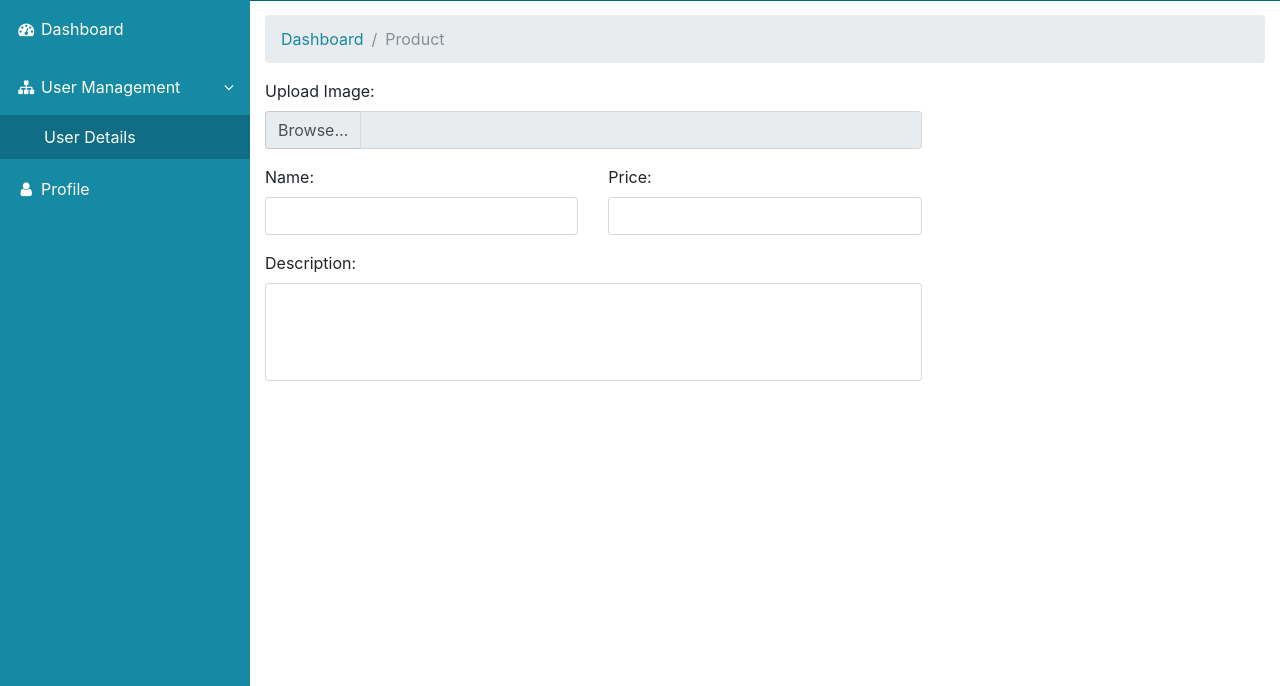
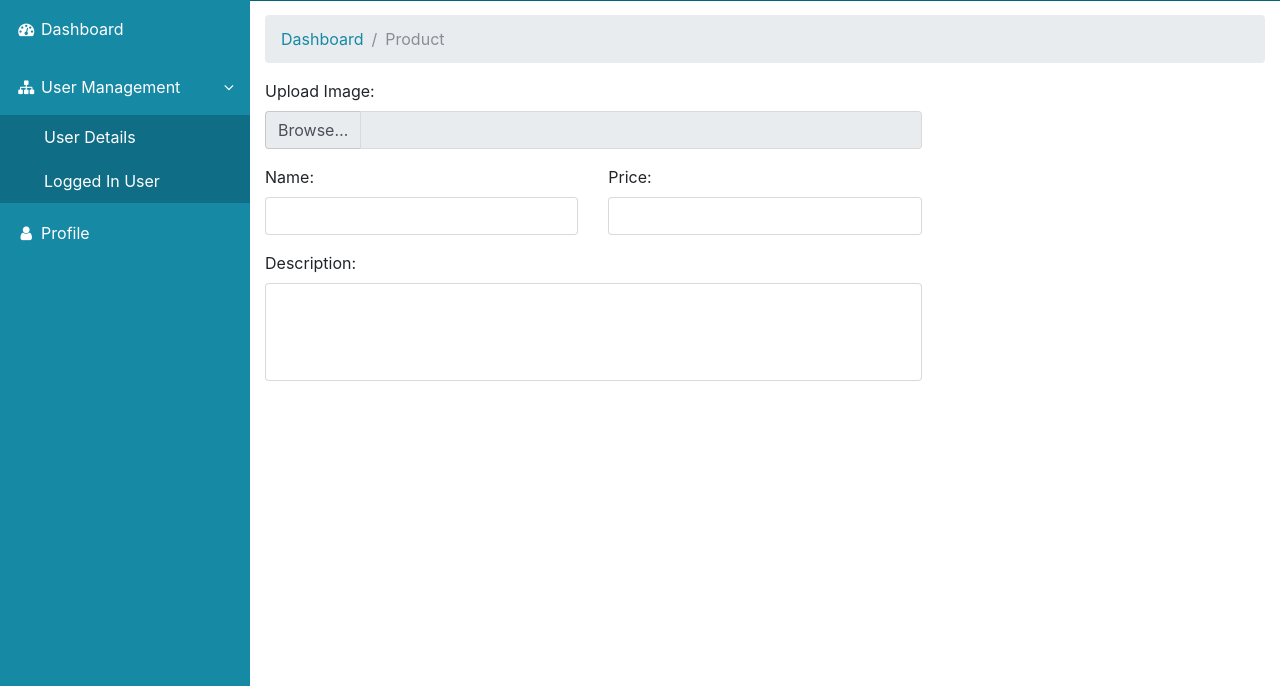
Before and after one commit to Kuntal-Nat-IT/NewsApp, a Django app: page /superadmin/ in a window 1280 px wide, after a click on "User Management". Shown: the part 57-743 px from the top of the page. Run offline with Django 3.2, Linux system fonts and the light colour scheme; some libraries are stand-ins or nearby versions.

Commit message:
user management modification

```diff
--- a/AdminApp/templates/AdminApp/index.html
+++ b/AdminApp/templates/AdminApp/index.html
@@ -66,9 +66,9 @@
 					<li>
 						<a href="navbar.html">User Details</a>
 					</li>
-					<!-- <li>
-						<a href="cards.html">Menu Second Level</a>
-					</li> -->
+					 <li>
+						<a href="#">Logged In User</a>
+					</li>
 					<li>
 						<!-- <a class="nav-link-collapse collapsed" data-toggle="collapse" href="#collapseMulti2">Menu Second Level</a> -->
 						<!-- <ul class="sidenav-third-level collapse" id="collapseMulti2"> -->
@@ -85,6 +85,7 @@
 					</li>
 				</ul>
 			</li>
+
 
 			<li class="nav-item" data-toggle="tooltip" data-placement="right" title="Dashboard">
 				<a class="nav-link" href="profile.html">
--- a/AdminApp/templates/AdminApp/profile.html
+++ b/AdminApp/templates/AdminApp/profile.html
@@ -84,6 +84,9 @@
 					</li>
 				</ul>
 			</li>
+
+
+
 			<li class="nav-item" data-toggle="tooltip" data-placement="right" title="Link">
 				<a class="nav-link" href="#">
 					<!-- <i class="fa fa-fw fa-link"></i> -->
```
